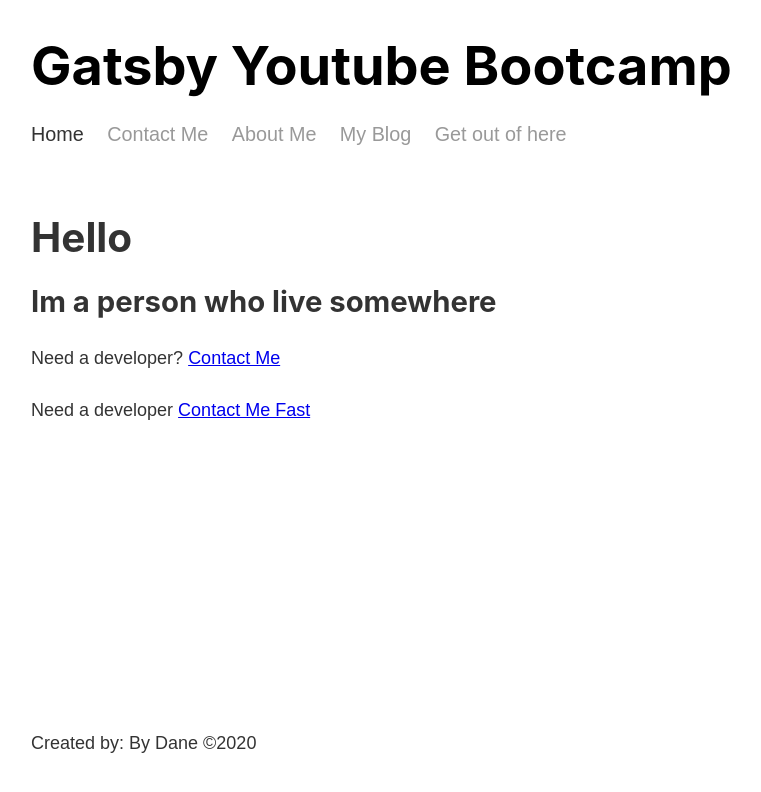
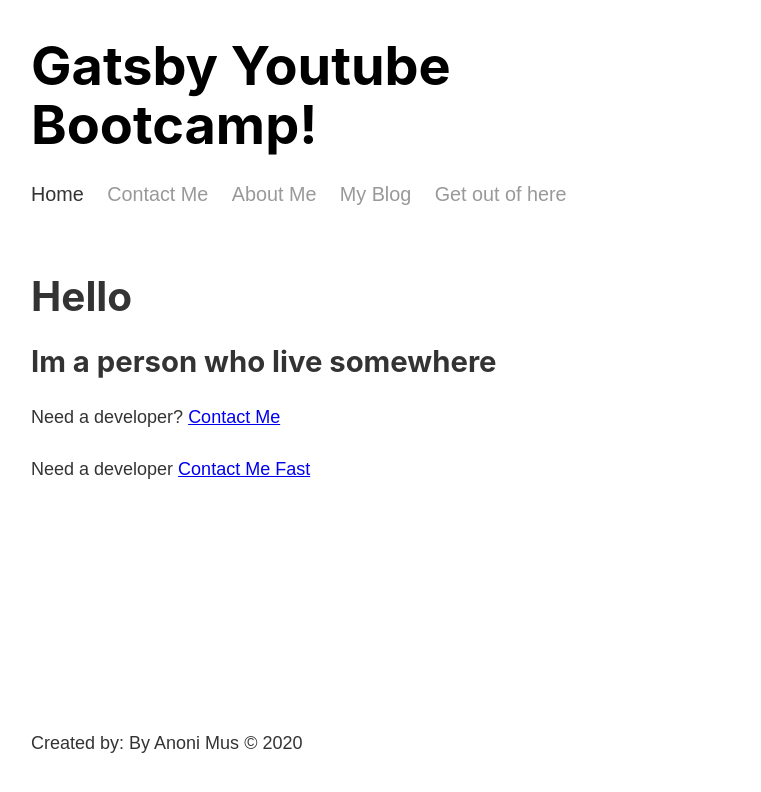
Before and after one commit to dane-git/gatsby-bootcamp, a Gatsby site: page / in a window 1280 px wide. Shown: the whole page, without its empty margins (252-1013 px from the left). Built offline with nearby package versions, Linux system fonts and the light colour scheme; Gatsby itself is replaced by a stand-in of ours.

```diff
--- a/gatsby-config.js
+++ b/gatsby-config.js
@@ -6,7 +6,7 @@
 
 module.exports = {
   siteMetadata: {
-    title: "Gatsby Youtube Bootcamp",
+    title: "Gatsby Youtube Bootcamp!",
     author: "Anoni Mus",
   },
   /* Your site config here */
--- a/package.json
+++ b/package.json
@@ -6,7 +6,7 @@
   "license": "MIT",
   "scripts": {
     "build": "gatsby build",
-    "develop": "gatsby develop",
+    "develop": "env-cmd -f .env.development gatsby develop",
     "format": "prettier --write \"**/*.{js,jsx,json,md}\"",
     "start": "npm run develop",
     "serve": "gatsby serve",
@@ -21,6 +21,7 @@
     "react-dom": "^16.12.0"
   },
   "devDependencies": {
+    "env-cmd": "^10.1.0",
     "prettier": "2.0.5"
   },
   "repository": {
--- a/src/components/footer.js
+++ b/src/components/footer.js
@@ -1,9 +1,20 @@
 import React from "react"
+import { graphql, useStaticQuery } from "gatsby"
 
 const Footer = () => {
+  const data = useStaticQuery(graphql`
+    query {
+      site {
+        siteMetadata {
+          author
+        }
+      }
+    }
+  `)
+
   return (
     <footer>
-      <p> Created by: By Dane &copy;2020 </p>
+      <p> Created by: By {data.site.siteMetadata.author} &copy; 2020 </p>
     </footer>
   )
 }
```
Also changed, not shown: thisCommit.md (added, +9 -0 lines), 1 other file.
